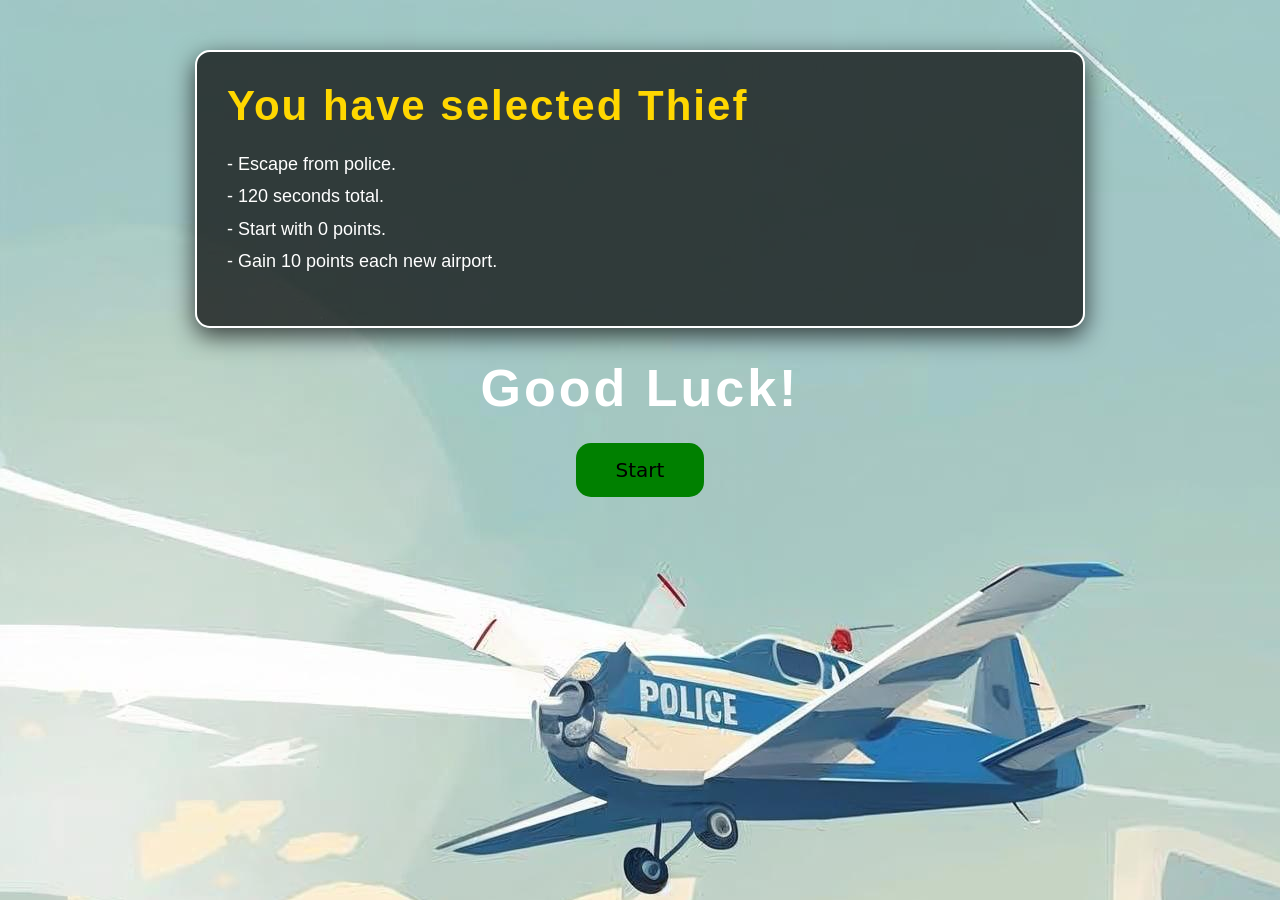
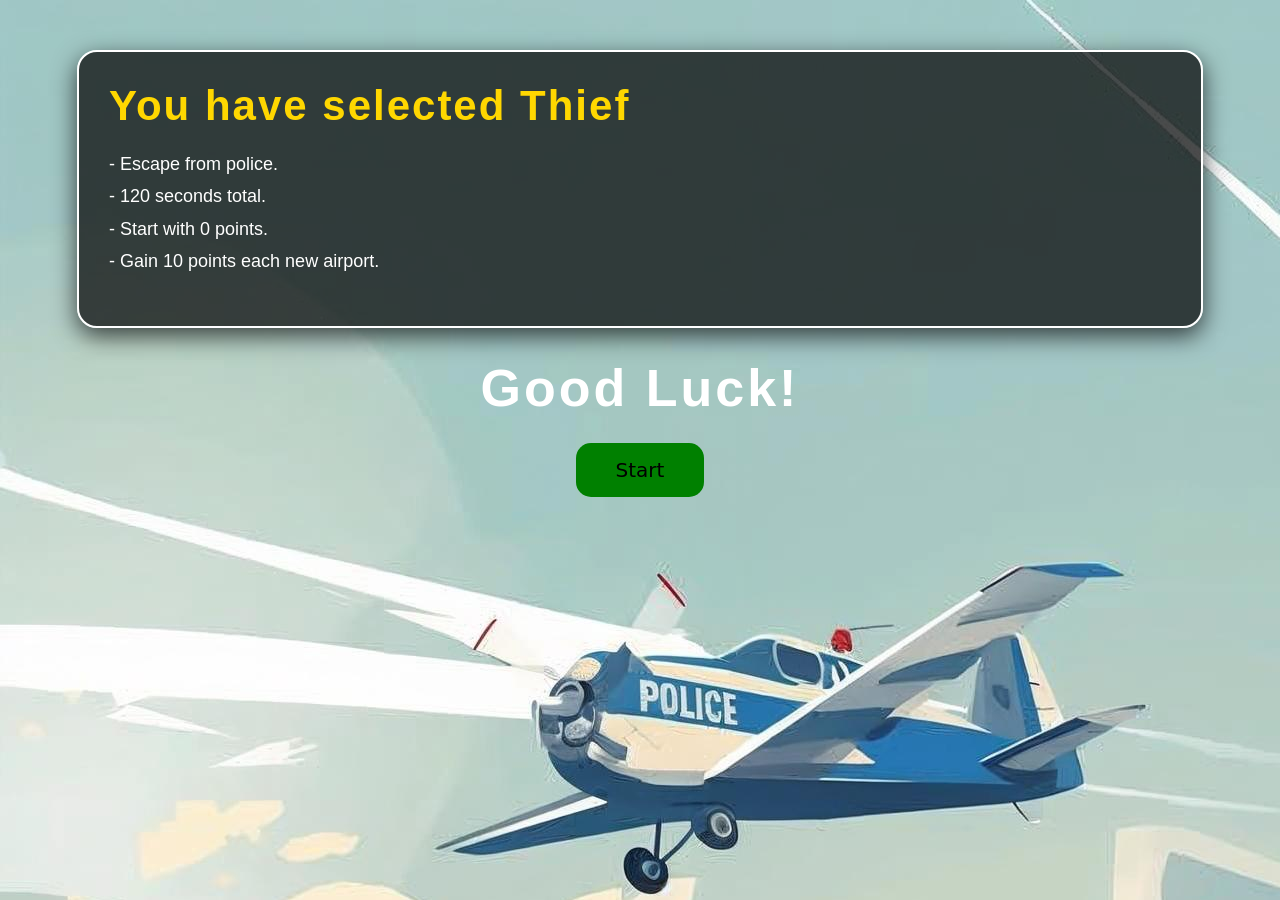
Before and after one commit to radindinsara/sky-escape, a plain HTML site: page page3.html in a window 1280 px wide. Drawn offline with Linux system fonts and the light colour scheme.

Commit message:
css update

```diff
--- a/CSS/page34.css
+++ b/CSS/page34.css
@@ -17,9 +17,9 @@ body {
 .roleBox {
     border: 2px solid white;
     padding: 30px;
-    width: 70%;
+    width: 90%;
     margin: 0 auto 30px auto;
-    border-radius: 15px;
+    border-radius: 20px;
     background-color:  rgba(0, 0, 0, 0.7);
     text-align: left;
     font-size: 20px;
```
